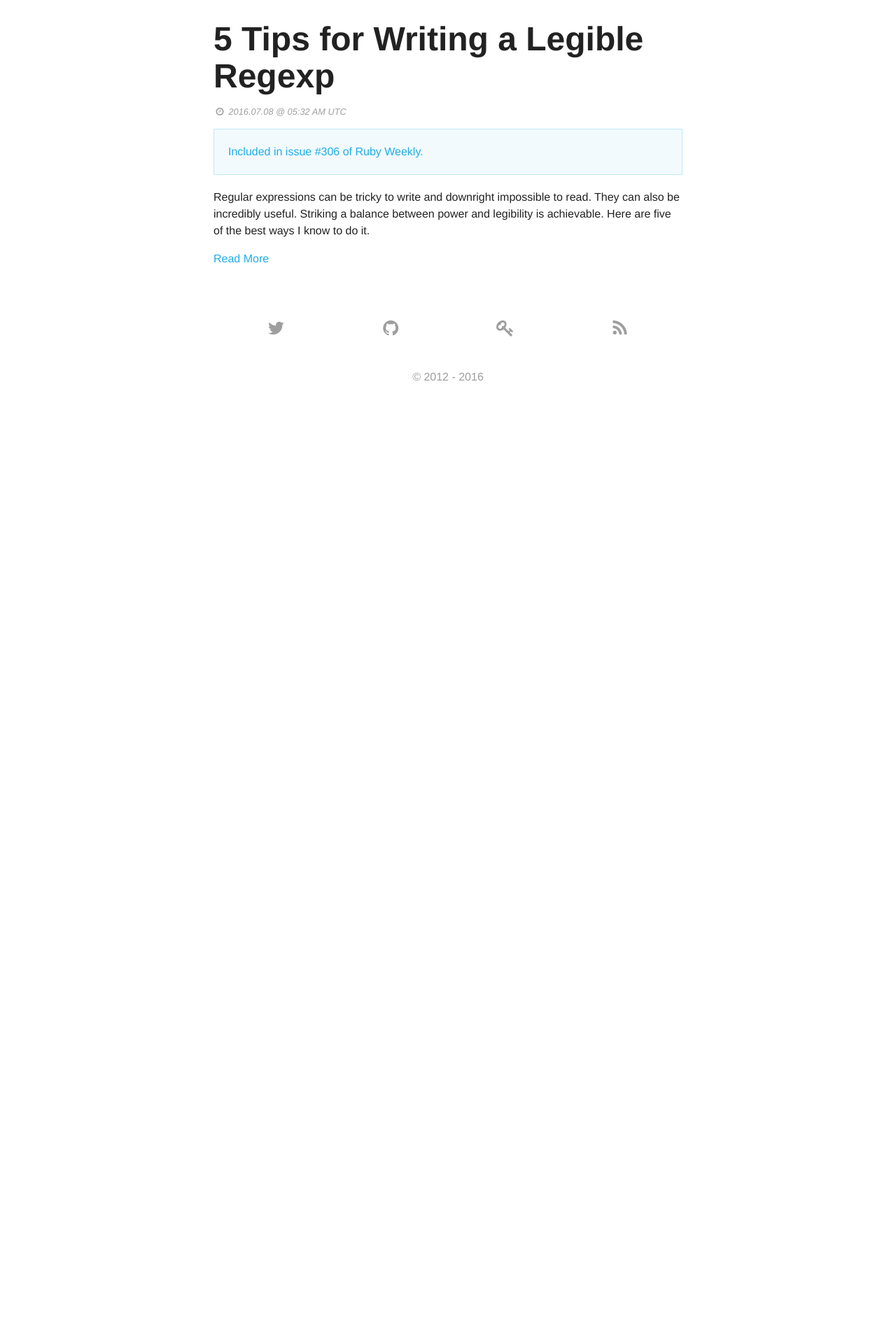
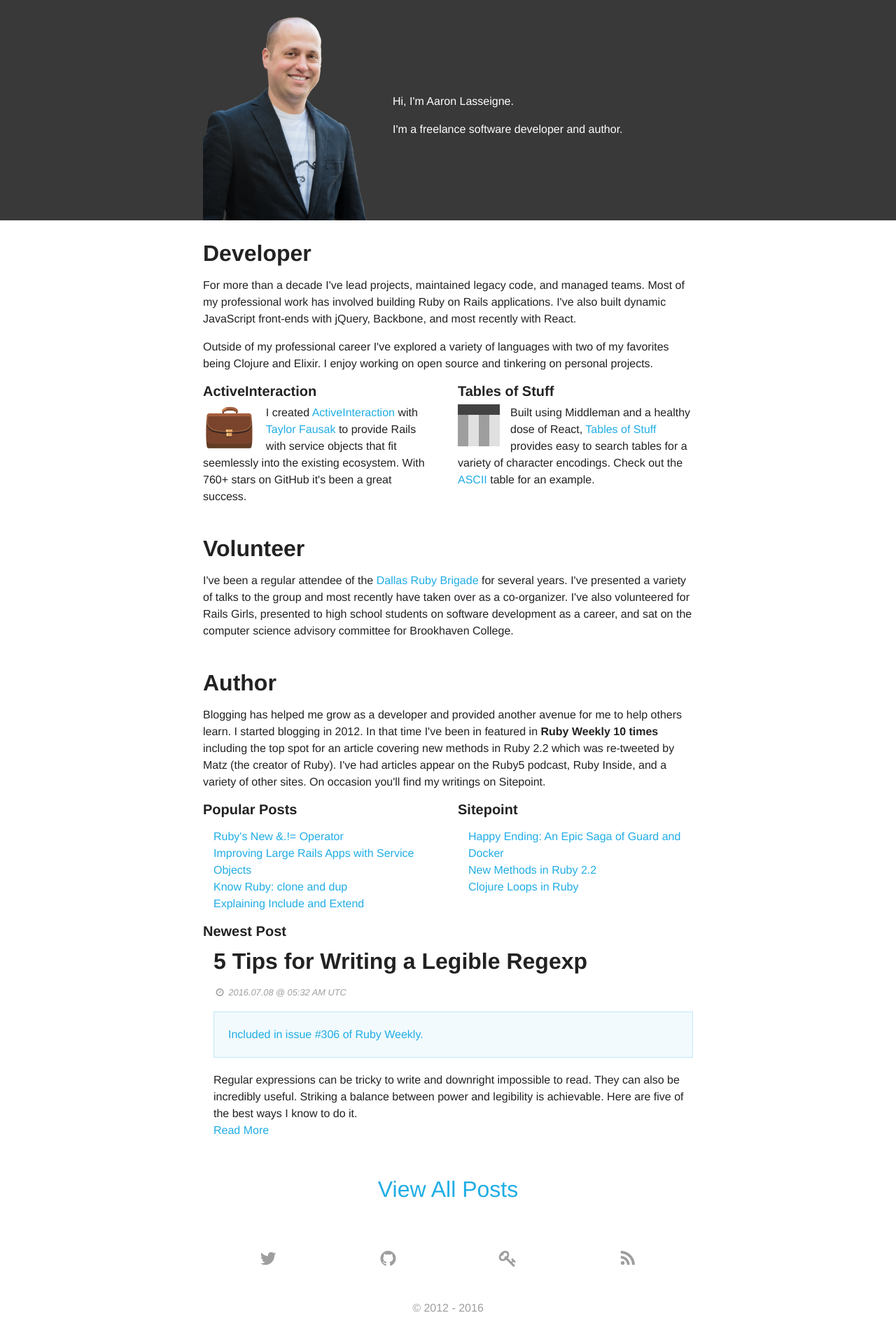
Before and after one commit to AaronLasseigne/aaronlasseigne.github.com, a Jekyll site: the page built from index.html, in a window 1280 px wide. Shown: the whole page at 70% size. Built offline with Jekyll 4.4.1, drawn with Linux system fonts in a browser that asks for light colours; before the commit the page ends 900 px from its top, so only the background shows below that.

Commit message:
init cut of new homepage

```diff
--- a/_css/variables.scss
+++ b/_css/variables.scss
@@ -1,4 +1,4 @@
-$spacing: 0.9375em;
+$spacing: .9375rem;
 
 $screen-small: 550px;
 
--- a/_layouts/homepage.html
+++ b/_layouts/homepage.html
@@ -2,6 +2,4 @@
 layout: default
 ---
 
-<div id="content" class="container">
-  {{ content }}
-<div>
+{{ content }}
--- a/index.html
+++ b/index.html
@@ -3,6 +3,90 @@ title: AaronLasseigne.com
 layout: homepage
 ---
 
+<div class="header">
+  <div class="container homepage-header">
+    <img src="/images/full-me.png" alt="Photo of {{ site.data.author.name }}" />
+    <div>
+      <p>Hi, I'm {{ site.data.author.name }}.</p>
+      <p>I'm a freelance software developer and author.</p>
+    </div>
+  </div>
+</div>
+
+<div class="container homepage">
+  <div class="section">
+    <h2>Developer</h2>
+    <p>
+      For more than a decade I've lead projects, maintained legacy code, and managed teams.
+      Most of my professional work has involved building Ruby on Rails applications.
+      I've also built dynamic JavaScript front-ends with jQuery, Backbone, and most recently with React.
+    </p>
+    <p>
+      Outside of my professional career I've explored a variety of languages with two of my favorites being Clojure and Elixir.
+      I enjoy working on open source and tinkering on personal projects.
+    </p>
+    <div class="sub-section">
+      <div>
+        <h3>ActiveInteraction</h3>
+        <div class="description">
+          <div class="logo active-interaction">💼</div>
+          <p>
+            I created <a href="https://github.com/orgsync/active_interaction/">ActiveInteraction</a> with <a href="http://taylor.fausak.me">Taylor Fausak</a> to provide Rails with service objects that fit seemlessly into the existing ecosystem.
+            With 760+ stars on GitHub it's been a great success.
+          </p>
+        </div>
+      </div>
+      <div>
+        <h3>Tables of Stuff</h3>
+        <div class="description">
+          <img src="/images/index/tables_of_stuff.png" class="logo" height="60px" />
+          <p>
+            Built using Middleman and a healthy dose of React, <a href="https://tablesofstuff.com">Tables of Stuff</a> provides easy to search tables for a variety of character encodings.
+            Check out the <a href="https://tablesofstuff.com/encodings/ascii/">ASCII</a> table for an example.
+          </p>
+        </div>
+      </div>
+    </div>
+  </div>
+
+  <div class="section">
+    <h2>Volunteer</h2>
+    <p>
+      I've been a regular attendee of the <a href="http://www.dallasrb.org">Dallas Ruby Brigade</a> for several years.
+      I've presented a variety of talks to the group and most recently have taken over as a co-organizer.
+      I've also volunteered for Rails Girls, presented to high school students on software development as a career, and sat on the computer science advisory committee for Brookhaven College.
+    </p>
+  </div>
+
+  <div class="section">
+    <h2>Author</h2>
+    <p>
+      Blogging has helped me grow as a developer and provided another avenue for me to help others learn.
+      I started blogging in 2012.
+      In that time I've been in featured in <strong>Ruby Weekly 10 times</strong> including the top spot for an article covering new methods in Ruby 2.2 which was re-tweeted by Matz (the creator of Ruby).
+      I've had articles appear on the Ruby5 podcast, Ruby Inside, and a variety of other sites.
+      On occasion you'll find my writings on Sitepoint.
+    </p>
+    <div class="sub-section">
+      <div>
+        <h3>Popular Posts</h3>
+        <ul>
+          <li><a href="{% post_url 2016-01-04-rubys-new-safe-navigation-not-equal-operator %}">Ruby's New &.!= Operator</a></li>
+          <li><a href="{% post_url 2016-04-27-improving-large-rails-apps-with-service-objects %}">Improving Large Rails Apps with Service Objects</a></li>
+          <li><a href="{% post_url 2014-07-20-know-ruby-clone-and-dup %}">Know Ruby: clone and dup</a></li>
+          <li><a href="{% post_url 2012-01-17-explaining-include-and-extend %}">Explaining Include and Extend</a></li>
+        </ul>
+      </div>
+      <div>
+        <h3>Sitepoint</h3>
+        <ul>
+          <li><a href="https://www.sitepoint.com/guard-and-docker/">Happy Ending: An Epic Saga of Guard and Docker</a></li>
+          <li><a href="https://www.sitepoint.com/new-methods-ruby-2-2/">New Methods in Ruby 2.2</a></li>
+          <li><a href="https://www.sitepoint.com/clojure-loops-ruby/">Clojure Loops in Ruby</a></li>
+        </ul>
+      </div>
+      <div class="full">
+        <h3>Newest Post</h3>
         <ol class="posts">
           {% assign post = site.posts[0] %}
           <li>
@@ -15,3 +99,9 @@ layout: homepage
             </div>
           </li>
         </ol>
+      </div>
+    </div>
+
+    <a href="/posts/" class="all-posts">View All Posts</a>
+  </div>
+</div>
```
Also changed, not shown: _css/homepage.scss (added, +87 -0 lines), assets/all.css, images/full-me.png (added), images/index/tables_of_stuff.png (added). Lines whose indentation alone changed are shown as unchanged.
